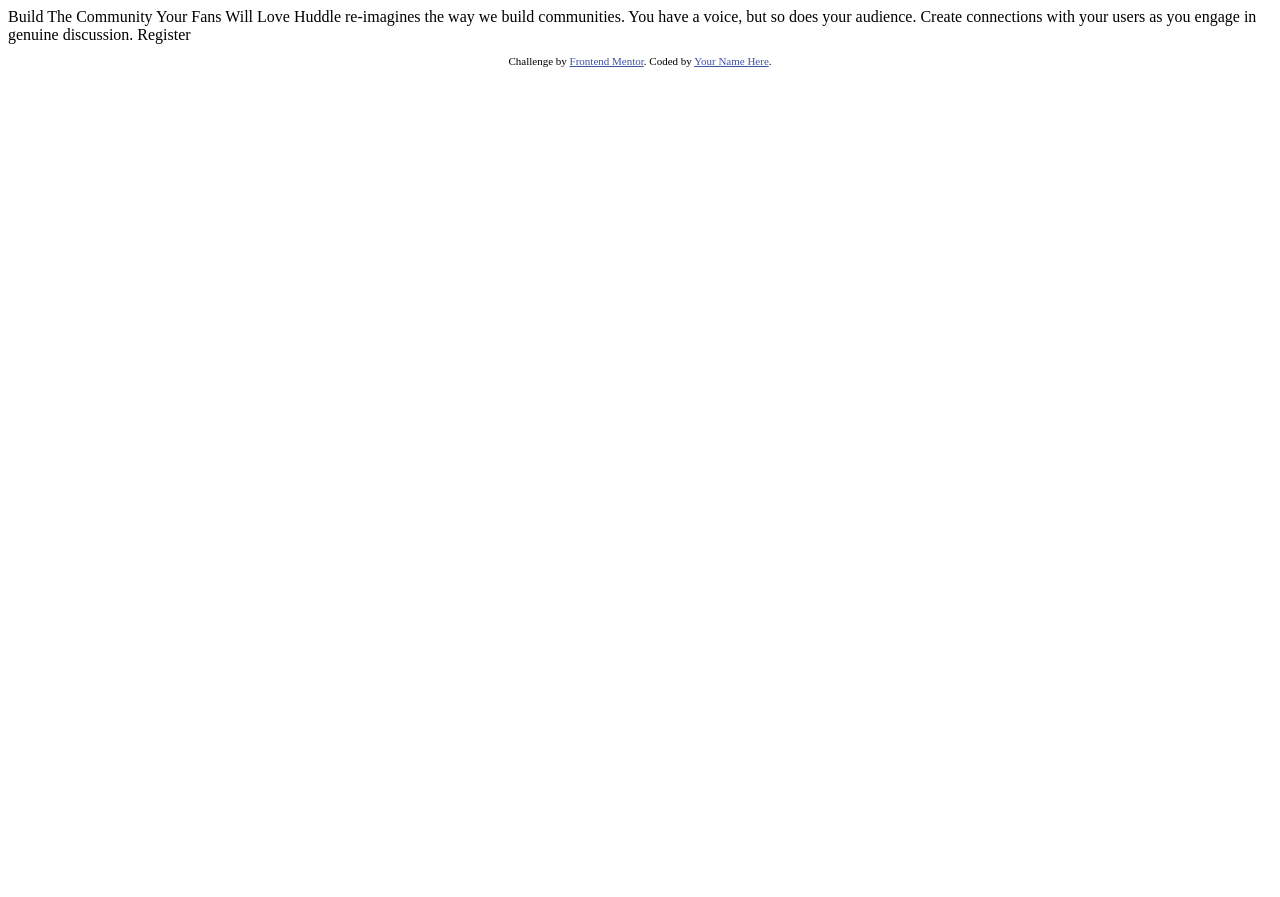
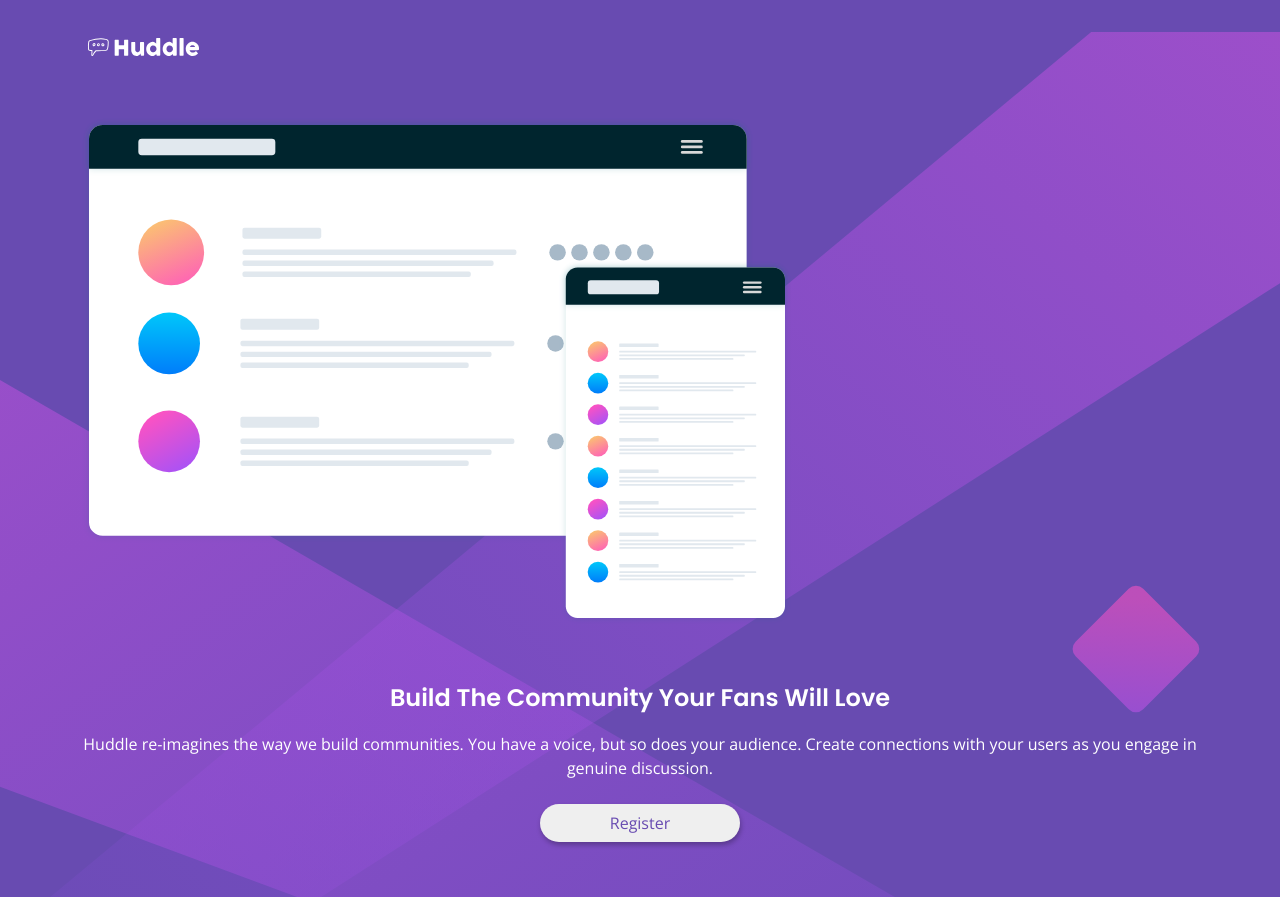
Before and after one commit to hensusanto/huddle-landing-page-with-single-introductory-section-master, a plain HTML site: page index.html in a window 1280 px wide. Shown: the top 897 px of the page. Before the commit the page ends 800 px from the top, so only its background shows below. Drawn offline with nearby package versions, Linux system fonts and the light colour scheme.

Commit message:
first commit

```diff
--- a/index.html
+++ b/index.html
@@ -1,33 +1,36 @@
 <!DOCTYPE html>
 <html lang="en">
+
 <head>
   <meta charset="UTF-8">
-  <meta name="viewport" content="width=device-width, initial-scale=1.0"> <!-- displays site properly based on user's device -->
+  <meta name="viewport" content="width=device-width, initial-scale=1.0">
+  <!-- displays site properly based on user's device -->
 
   <link rel="icon" type="image/png" sizes="32x32" href="./images/favicon-32x32.png">
+  <link rel="stylesheet" href="style.css">
 
   <title>Frontend Mentor | Huddle landing page with single introductory section</title>
 
-  <!-- Feel free to remove these styles or customise in your own stylesheet 👍 -->
-  <style>
-    .attribution { font-size: 11px; text-align: center; }
-    .attribution a { color: hsl(228, 45%, 44%); }
-  </style>
 </head>
+
 <body>
+  <img src="./images/bg-mobile.svg" alt="" class="bg-img-overlay">
 
-  Build The Community Your Fans Will Love
+  <main class="card">
+    <img src="./images/logo.svg" alt="" class="card__logo">
+    <div class="card__content">
+      <img src="./images/illustration-mockups.svg" alt="" class="card__hero-img">
+      <div class="card__cta">
+        <h2 class="card__title">Build The Community Your Fans Will Love</h2>
+        <p class="card__desc">Huddle re-imagines the way we build communities. You have a voice, but so does your
+          audience.
+          Create connections with your users as you engage in genuine discussion.</p>
+        <button class="card__btn">Register</button>
+      </div>
+      <div class="card__sm-icons"></div>
+    </div>
+  </main>
 
-  Huddle re-imagines the way we build communities. You have a voice, but so does your audience.
-  Create connections with your users as you engage in genuine discussion.
+</body>
 
-  Register
-
-  <footer>
-    <p class="attribution">
-      Challenge by <a href="https://www.frontendmentor.io?ref=challenge" target="_blank">Frontend Mentor</a>.
-      Coded by <a href="#">Your Name Here</a>.
-    </p>
-  </footer>
-</body>
 </html>
--- /dev/null
+++ b/style.scss
@@ -0,0 +1,138 @@
+@import url('https://fonts.googleapis.com/css2?family=Open+Sans&family=Poppins:wght@400;600&display=swap');
+
+// Custom Properties
+$body-bg-color: #684BB1;
+$text-color: #fff;
+$font-family: 'Open Sans', sans-serif;
+$title-font: 'Poppins', sans-serif;
+
+/* Reset */
+/* Box sizing rules */
+*,
+*::before,
+*::after {
+  box-sizing: border-box;
+}
+
+/* Remove default margin */
+body,
+h1,
+h2,
+h3,
+h4,
+p,
+figure,
+blockquote,
+dl,
+dd {
+  margin: 0;
+}
+
+/* Remove list styles on ul, ol elements with a list role, which suggests default styling will be removed */
+ul[role='list'],
+ol[role='list'] {
+  list-style: none;
+}
+
+/* Set core root defaults */
+html:focus-within {
+  scroll-behavior: smooth;
+}
+
+/* Set core body defaults */
+body {
+  min-height: 100vh;
+  text-rendering: optimizeSpeed;
+  line-height: 1.5;
+}
+
+/* A elements that don't have a class get default styles */
+a:not([class]) {
+  text-decoration-skip-ink: auto;
+}
+
+/* Make images easier to work with */
+img,
+picture {
+  max-width: 100%;
+  display: block;
+}
+
+/* Inherit fonts for inputs and buttons */
+input,
+button,
+textarea,
+select {
+  font: inherit;
+}
+
+/* Remove all animations, transitions and smooth scroll for people that prefer not to see them */
+@media (prefers-reduced-motion: reduce) {
+  html:focus-within {
+   scroll-behavior: auto;
+  }
+
+  *,
+  *::before,
+  *::after {
+    animation-duration: 0.01ms !important;
+    animation-iteration-count: 1 !important;
+    transition-duration: 0.01ms !important;
+    scroll-behavior: auto !important;
+  }
+}
+
+:root {
+    font-size: 16px;
+}
+
+/* mobile */
+body {
+    background-color: $body-bg-color;
+    color: $text-color;
+    font-family: $font-family;
+    font-weight: 400;
+}
+
+.bg-img-overlay {
+    position: absolute;
+    width: 100%;
+    z-index: -1;
+}
+
+.card {
+    width: 87.2%;
+    margin-left: auto;
+    margin-right: auto;
+    text-align: center;
+
+    &__logo {
+        width: 7.5rem;
+        margin-top: 2rem;
+        margin-bottom: 3.5rem;
+    }
+
+    &__title {
+        font-family: $title-font;
+        font-weight: 600;
+        margin-top: 3.5rem;
+        margin-bottom: 1rem;
+    }
+
+    &__btn {
+        margin-top: 1.5rem;
+        border-radius: 20px;
+        border: none;
+        color: $body-bg-color;
+        width: 12.5rem;
+        padding-top: 7px;
+        padding-bottom: 7px;
+        box-shadow: 1px 3px 5px rgba(0,0,0,.27);
+    }
+
+    &__sm-icons {
+        margin-top: 3.5rem;
+        margin-bottom: 1.2rem;
+        display: flex;
+    }
+}
```
Also changed, not shown: style.css (added), 1 other file.
